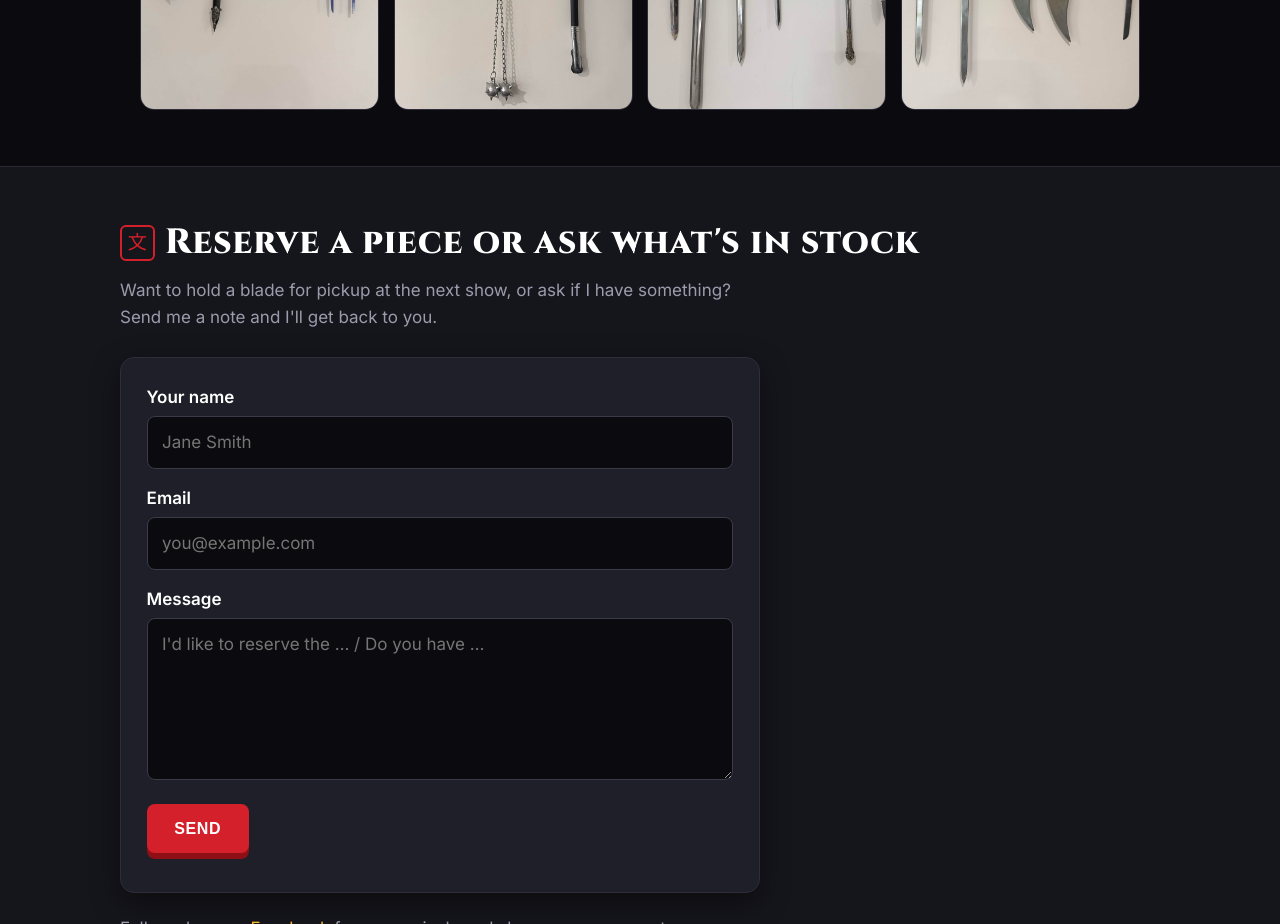
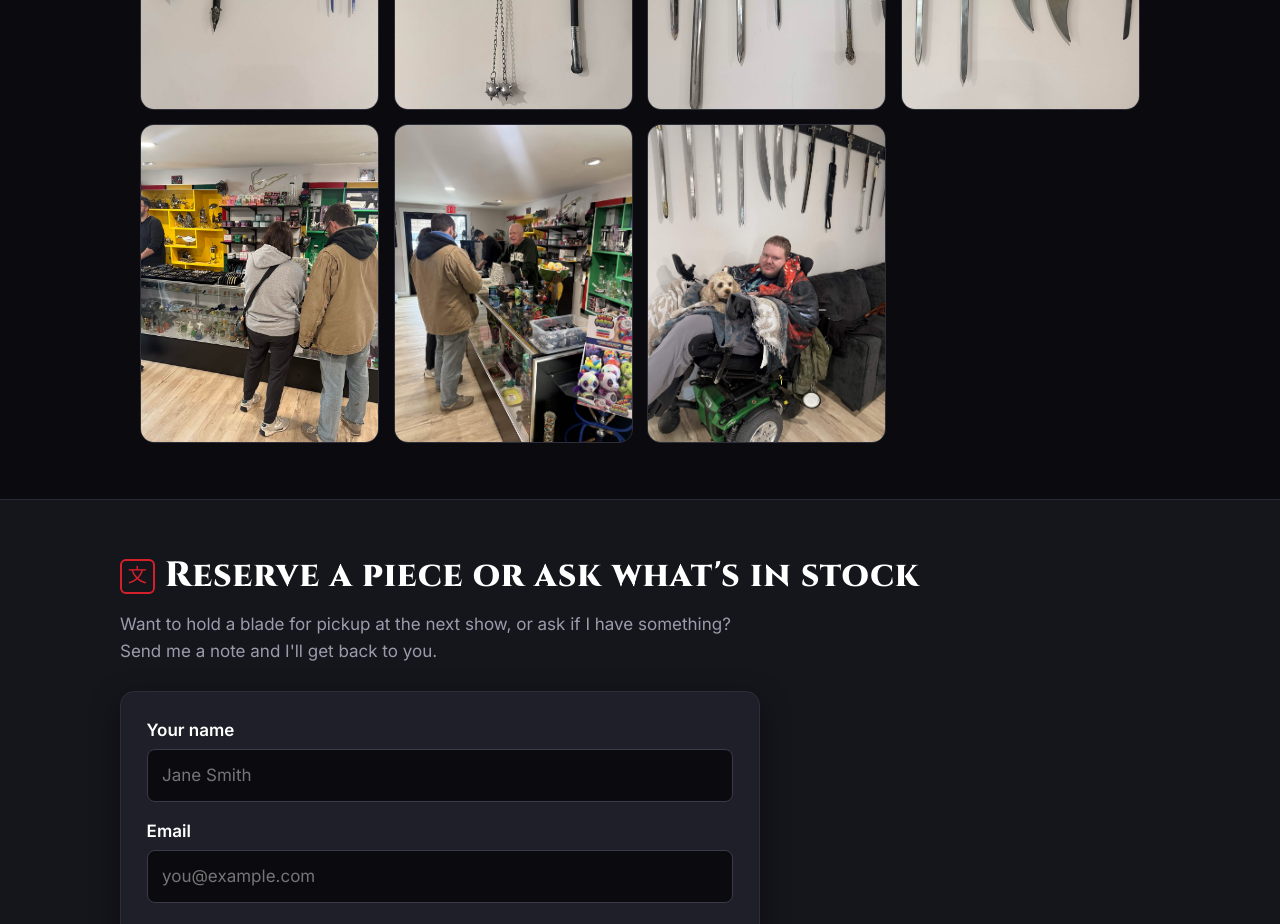
Before and after one commit to invalidprince/lynx-samurai, a plain HTML site: page index.html in a window 1280 px wide. Shown: the part 3020-3944 px from the top of the page. Drawn offline with Linux system fonts and the light colour scheme.

Commit message:
Gallery: 3 grand opening photos

```diff
--- a/index.html
+++ b/index.html
@@ -86,6 +86,9 @@
       <a class="gallery-item" href="assets/gallery/booth-10.jpg" target="_blank" rel="noopener"><img src="assets/gallery/booth-10.jpg" alt="Flail, saber & broadsword" loading="lazy"></a>
       <a class="gallery-item" href="assets/gallery/booth-11.jpg" target="_blank" rel="noopener"><img src="assets/gallery/booth-11.jpg" alt="Skull dagger" loading="lazy"></a>
       <a class="gallery-item" href="assets/gallery/booth-12.jpg" target="_blank" rel="noopener"><img src="assets/gallery/booth-12.jpg" alt="Sword wall" loading="lazy"></a>
+      <a class="gallery-item" href="assets/gallery/booth-13.jpg" target="_blank" rel="noopener"><img src="assets/gallery/booth-13.jpg" alt="Grand opening: customers at the counter" loading="lazy"></a>
+      <a class="gallery-item" href="assets/gallery/booth-14.jpg" target="_blank" rel="noopener"><img src="assets/gallery/booth-14.jpg" alt="Grand opening day at the counter" loading="lazy"></a>
+      <a class="gallery-item" href="assets/gallery/booth-15.jpg" target="_blank" rel="noopener"><img src="assets/gallery/booth-15.jpg" alt="Tyler under the sword wall" loading="lazy"></a>
     </div>
   </section>
 
```
Also changed, not shown: assets/gallery/booth-13.jpg (added), assets/gallery/booth-14.jpg (added), assets/gallery/booth-15.jpg (added).
